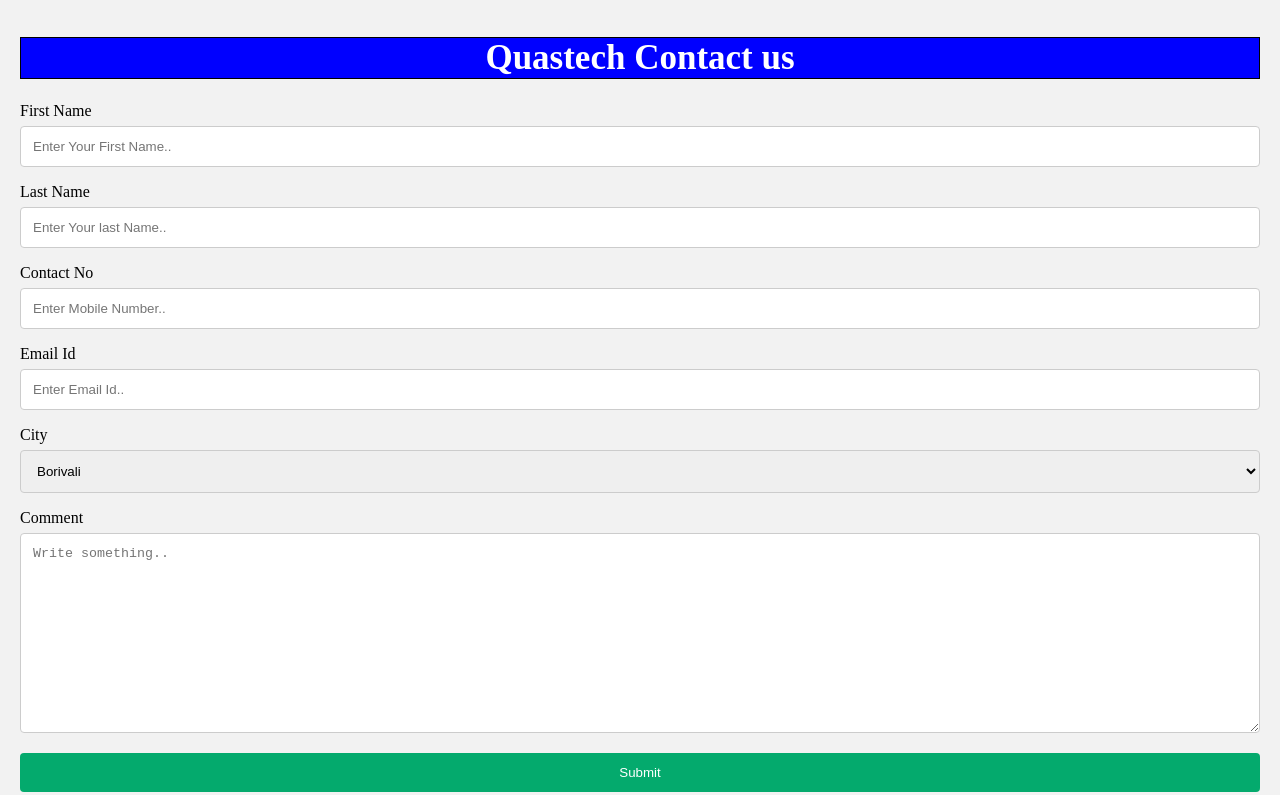
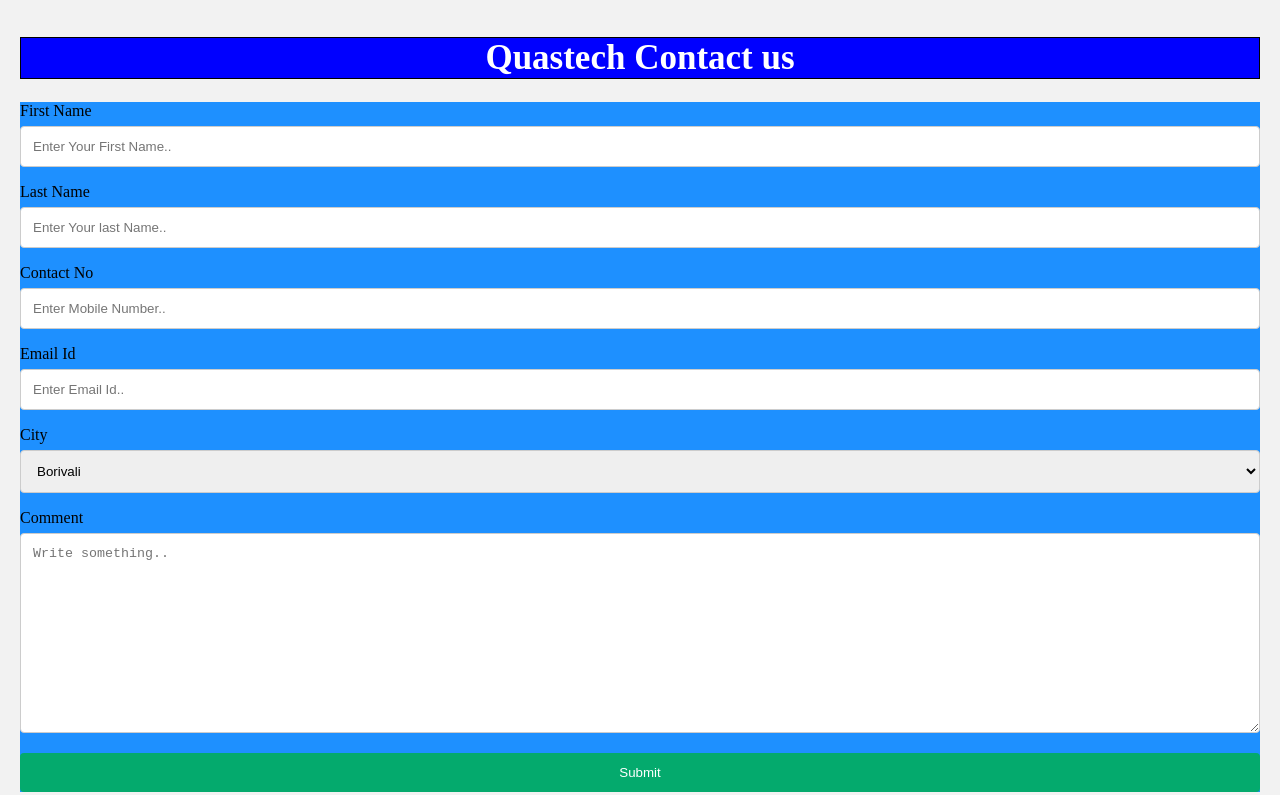
Before and after one commit to Kartikchopade/Demo, a plain HTML site: page main.html in a window 1280 px wide. Shown: the part 2067-2862 px from the top of the page. Drawn offline with Linux system fonts and the light colour scheme.

Commit message:
Update main.html

```diff
--- a/main.html
+++ b/main.html
@@ -380,7 +380,7 @@
 	<div class="container" id="contact">
 	<h1 style="color:#fff;text-align:center;font-size:35px;border:1px solid black;background-color:#0000FF">Quastech Contact us</h1>
 
-		  <form id="myform" method="post" style="bg-color:blue;">
+		  <form id="myform" method="post" style="background-color:DodgerBlue;">
 			<label>First Name</label>
 			<input type="text" name="firstname" placeholder="Enter Your First Name.." required>
 
```
